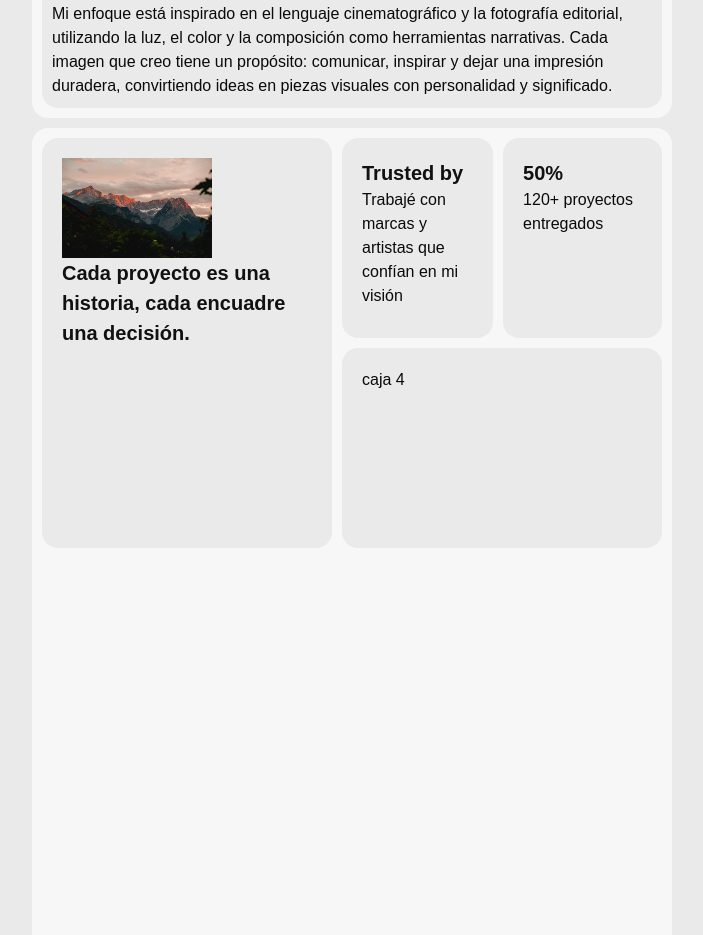
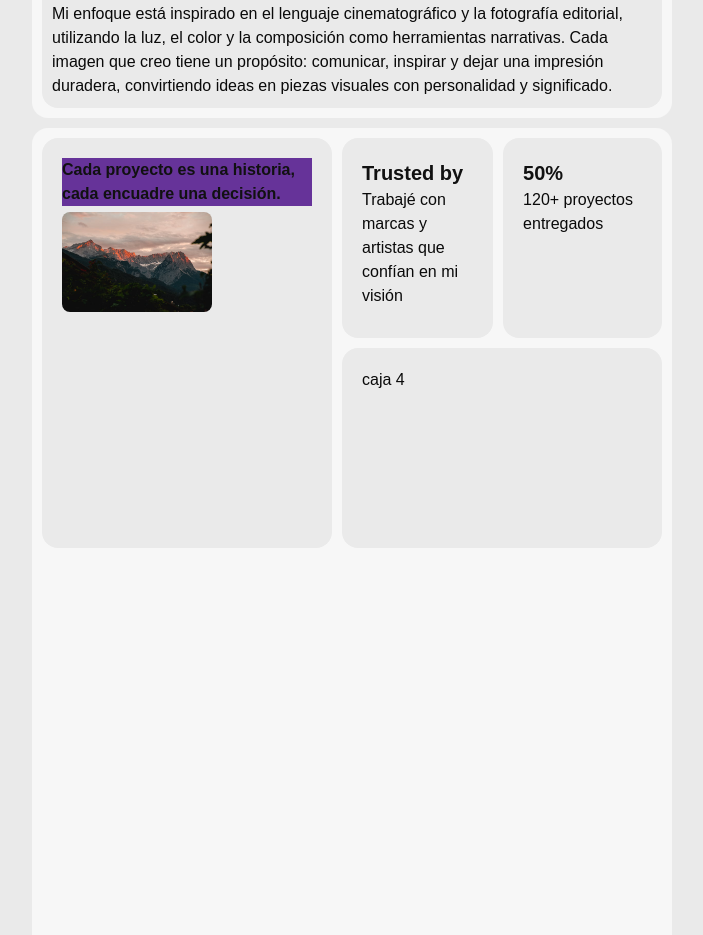
Before and after one commit to fedebarrazaa/photographer-project, a React (Vite) app: page /perfil in a window 1280 px wide. Shown: the part 880-1815 px from the top of the page, without its empty margins (288-991 px from the left). Built offline with nearby package versions, Linux system fonts and the light colour scheme.

Commit message:
new changes

```diff
--- a/src/pages/home/pagePerfil.tsx
+++ b/src/pages/home/pagePerfil.tsx
@@ -46,8 +46,8 @@ export function DesingPagePerfil(){
 
         <section className={style.section_box}>
             <div className={style.box_1}>
+                <h2 className={style.text_box1}> Cada proyecto es una historia, cada encuadre una decisión. </h2>
                 <img src={imgBoxUno} className={style.imgBoxUno}/>
-                <h2 className={style.text_box1}> Cada proyecto es una historia, cada encuadre una decisión. </h2>
             </div>
             <div className={style.box_2}>
                 <h2 className={style.text_box2}> Trusted by </h2>
--- a/src/styles/perfil.module.css
+++ b/src/styles/perfil.module.css
@@ -90,28 +90,43 @@
     }
 }
 
+/*BOX 1*/
 .box_1 {
     background-color: #EAEAEA;
     border-radius: 1em;
     padding: 20px;
     transition: transform 0.3s ease;
+
+    display: flex;
+    flex-direction: row;
+    align-items: start;
+    gap: 6px;
 }
 .box_1:hover{
     transform: scale(1.02);
 }
+
 @media (min-width: 900px) {
     .box_1  {
       grid-column: 1 / 2;
       grid-row: 1 / 3;
+
+      flex-direction: column;
+    }
+    .text_box1 {
+        background-color: rebeccapurple;
+
+        color: red;
     }
 }
 .text_box1 {
     width: 250px;
     color: #111111;
-    font-size: 20px;
+    font-size: 16px;
     font-weight: bold;
 }
 
+/*BOX 2*/
 .box_2 {
     background-color: #EAEAEA;
     border-radius: 1em;
@@ -132,6 +147,7 @@
     font-weight: bold;
 }
 
+/*BOX 3*/
 .box_3{
     background-color: #EAEAEA;
     border-radius: 1em;
@@ -147,6 +163,7 @@
     }
 }
 
+/*BOX 4*/
 .box_4 {
     background-color: #EAEAEA;
     border-radius: 1em;
@@ -166,4 +183,5 @@
 .imgBoxUno {
     width: 150px;
     height: 100px;
+    border-radius: 0.5em;
 }
```
